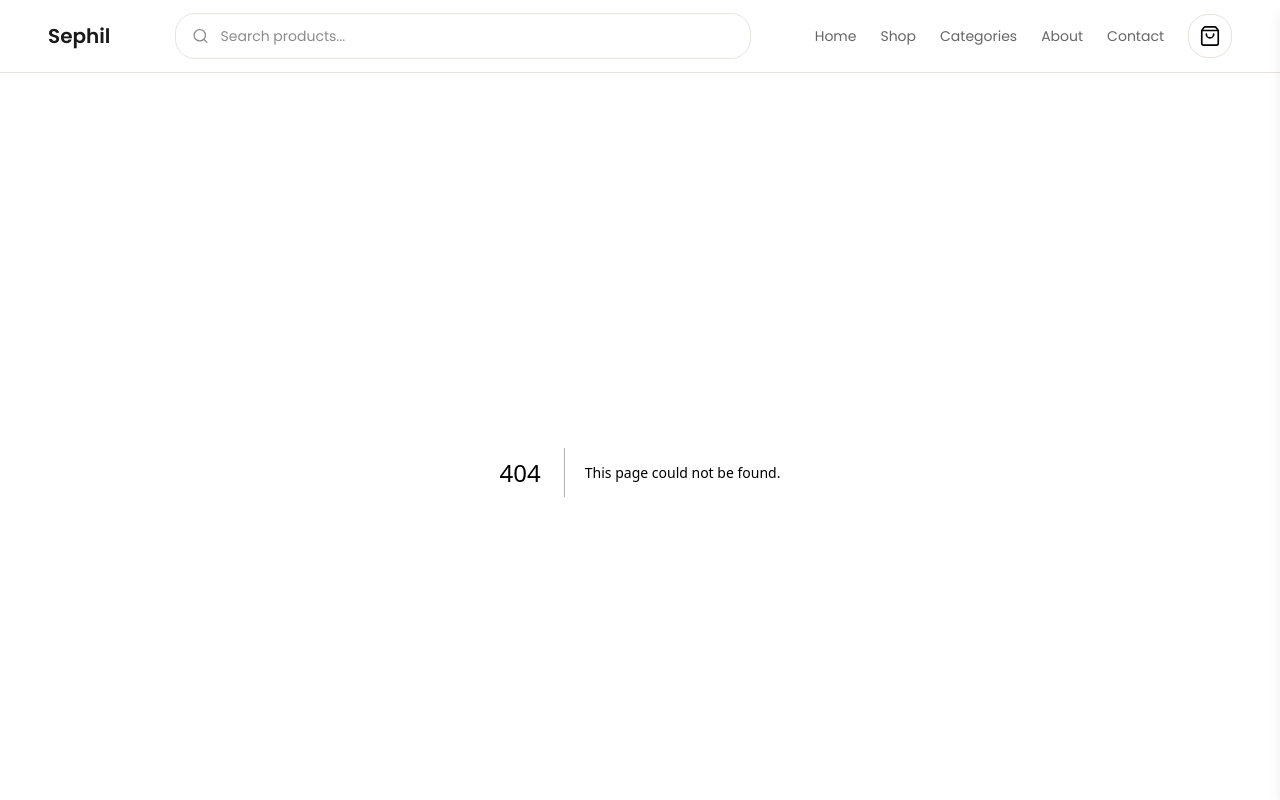
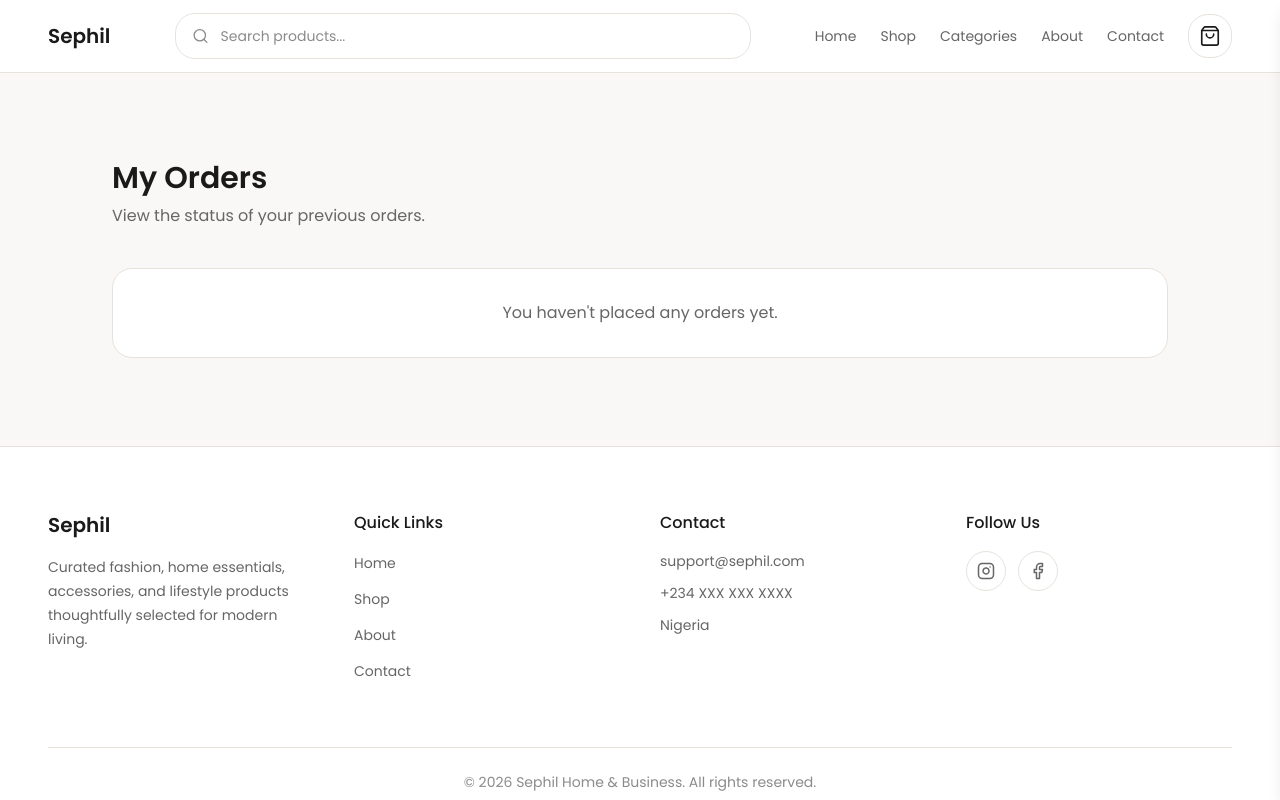
Before and after one commit to daniel-emeni-dev/sephil-home-and-clothing-mvp-, a Next.js app: page /account/orders in a window 1280 px wide. Before the commit this address had no page. Shown: the top 800 px of the page. Built offline with nearby package versions, Linux system fonts and the light colour scheme.

Commit message:
feat: main orders page for the account section

```diff
--- /dev/null
+++ b/app/account/orders/page.tsx
@@ -0,0 +1,73 @@
+"use client";
+
+import { useEffect, useState } from "react";
+
+import { Container } from "@/components/ui/Container";
+
+import {
+    getOrders,
+    type Order,
+} from "@/lib/orders";
+import { OrderCard } from "@/components/account/OrderCard";
+
+export default function OrdersPage() {
+    const [orders, setOrders] = useState<Order[]>([]);
+
+    useEffect(() => {
+        setOrders(getOrders());
+    }, []);
+
+    return (
+        <Container>
+            <div className="py-10 lg:py-14">
+                <div className="mb-10">
+                    <h1
+                        className="
+              text-3xl
+              font-semibold
+              text-text-primary
+            "
+                    >
+                        My Orders
+                    </h1>
+
+                    <p
+                        className="
+              mt-2
+              text-text-secondary
+            "
+                    >
+                        View the status of your previous orders.
+                    </p>
+                </div>
+
+                <div className="mt-8 space-y-5">
+                    {orders.length === 0 ? (
+                        <div
+                            className="
+        rounded-xl
+        border
+        border-border
+        bg-surface
+        p-8
+        text-center
+      "
+                        >
+                            <p className="text-text-secondary">
+                                You haven't placed any orders yet.
+                            </p>
+                        </div>
+                    ) : (
+                        orders.map((order) => (
+                            <OrderCard
+                                key={order.id}
+                                order={order}
+                                href={`/account/orders/${order.id}`}
+                            />
+                        ))
+                    )}
+                </div>
+            </div>
+        </Container>
+    );
+}
```
